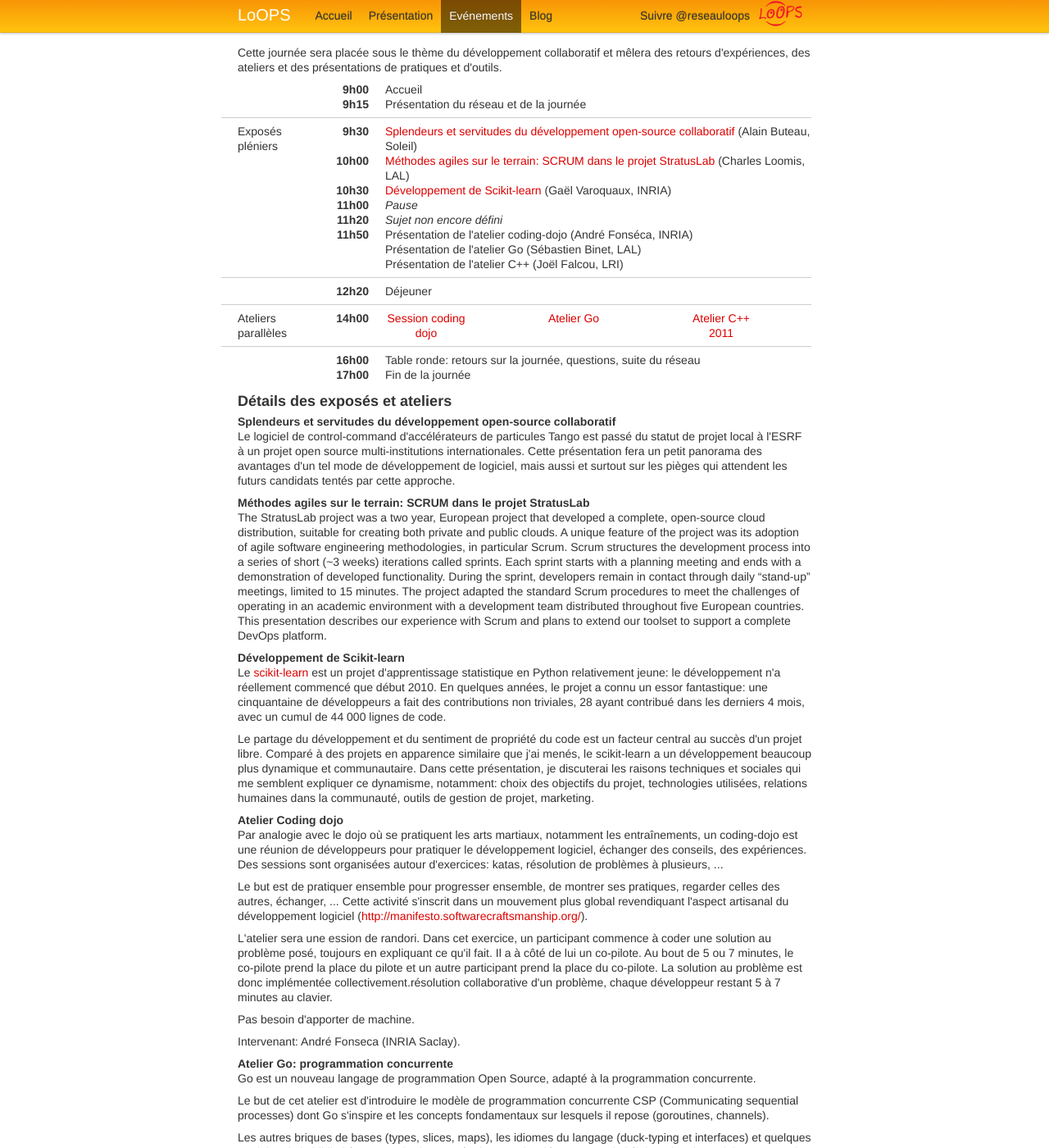
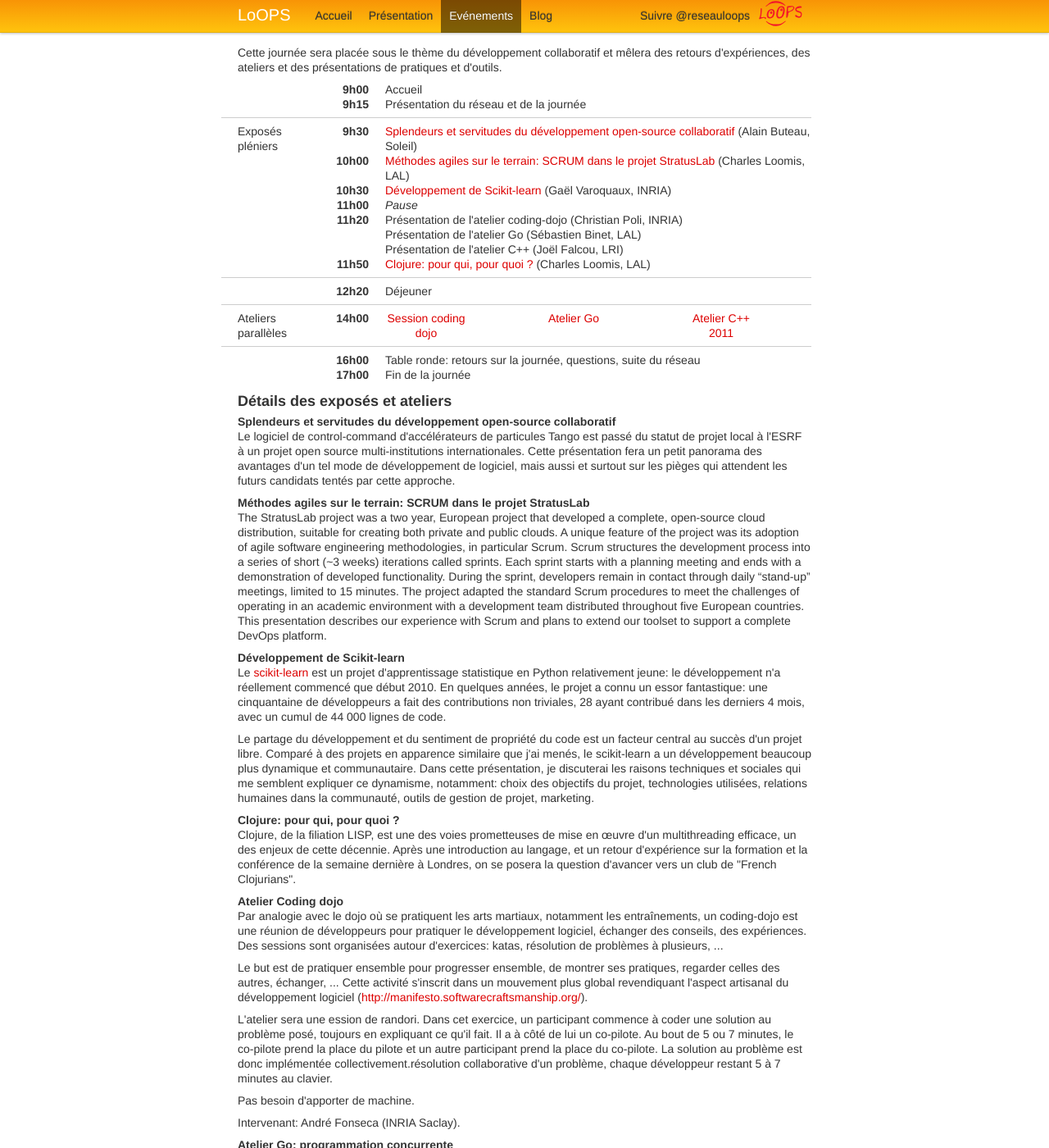
Before and after one commit to reseau-loops/reseau-loops.github.com, a Jekyll site: the page built from journee_2012_05_31.html, in a window 1280 px wide and 1400 px high, scrolled down 318 px. Shown: the whole window at 82% size. Built offline with Jekyll 4.4.1, drawn with Linux system fonts in a browser that asks for light colours; Markdown is read by kramdown in place of the engine named in the settings; comment, search, counter and statistics services are not loaded.

Commit message:
ajout Clojure

```diff
--- a/journee_2012_05_31.html
+++ b/journee_2012_05_31.html
@@ -80,11 +80,7 @@
     </div>
     <div class="row">
       <div class="span1 time">11h20</div>
-      <div class="span9"><i>Sujet non encore défini</i><!--Présentation du coding-sprint--></div>
-    </div>
-    <div class="row">
-      <div class="span1 time">11h50</div>
-      <div class="span9">Présentation de l'atelier coding-dojo (André Fonséca, INRIA)</div>
+      <div class="span9">Présentation de l'atelier coding-dojo (Christian Poli, INRIA)</div>
     </div>
     <div class="row">
       <div class="span1 time">&nbsp;</div>
@@ -93,6 +89,10 @@
     <div class="row">
       <div class="span1 time">&nbsp;</div>
       <div class="span9">Présentation de l'atelier C++ (Joël Falcou, LRI)</div>
+    </div>
+    <div class="row">
+      <div class="span1 time">11h50</div>
+      <div class="span9"><a href="#clojure">Clojure: pour qui, pour quoi ?</a> (Charles Loomis, LAL)</div>
     </div>
   </div>
 </div>
@@ -165,6 +165,15 @@
 ce dynamisme, notamment: choix des objectifs du projet, technologies
 utilisées, relations humaines dans la communauté, outils de gestion de
 projet, marketing.
+</p>
+
+<h4 id="clojure">Clojure: pour qui, pour quoi ?</h4>
+<p>
+Clojure, de la filiation LISP, est une des voies prometteuses de mise en
+œuvre d'un multithreading efficace, un des enjeux de cette décennie. Après
+une introduction au langage, et un retour d'expérience sur la formation et
+la conférence de la semaine dernière à Londres, on se posera la question
+d'avancer vers un club de "French Clojurians".
 </p>
 
 <h4 id="dojo">Atelier Coding dojo</h4>
```
